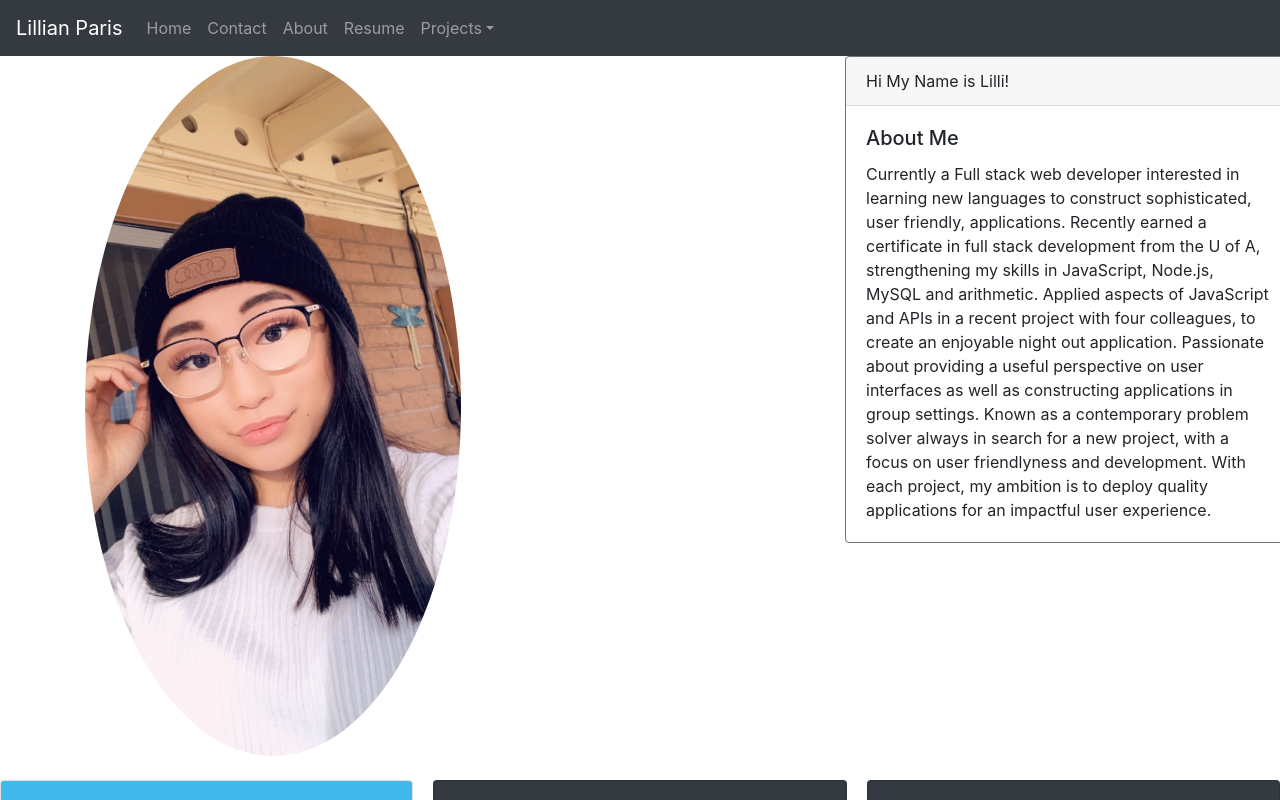
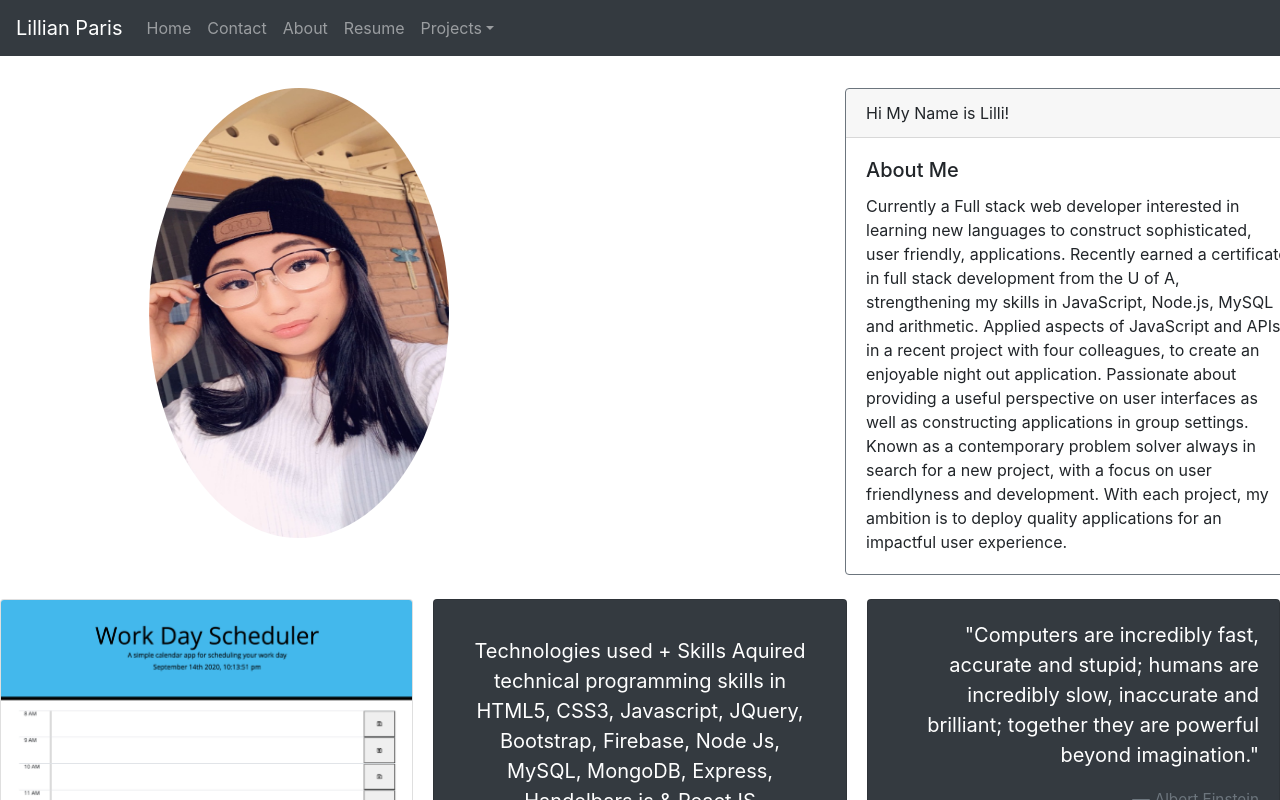
Before and after one commit to lillianparis/Portfolio-React, a React (Create React App) app: page / in a window 1280 px wide. Shown: the top 800 px of the page. Built offline with nearby package versions, Linux system fonts and the light colour scheme.

Commit message:
Moving picture and about me box

```diff
--- a/src/Components/Landing.js
+++ b/src/Components/Landing.js
@@ -26,10 +26,10 @@ const Landing = () => {
             <Container>
                 <Row>
                     <Col xs={6} md={8}>
-                        <Image style={{ height: 700 }} src={Profile} alt="Profile" roundedCircle />
+                        <Image style={{ height: 450, width: 300, marginTop: '2rem', marginLeft: '4rem', marginRight: '5rem'}} class="avatar avatar-user width full border bg-white" src={Profile} alt="Profile" roundedCircle />
                     </Col>
                     <Col xs={6} md={4}>
-                        <Card border="secondary" style={{ width: '28rem' }}>
+                        <Card border="secondary" style={{ width: '29rem', marginTop: '2rem', marginRight: '6rem'}}>
                             <Card.Header>Hi My Name is Lilli!</Card.Header>
                             <Card.Body>
                                 <Card.Title>About Me</Card.Title>
```
Also changed, not shown: 1 other file (tests, documents, lock files or other folders).
